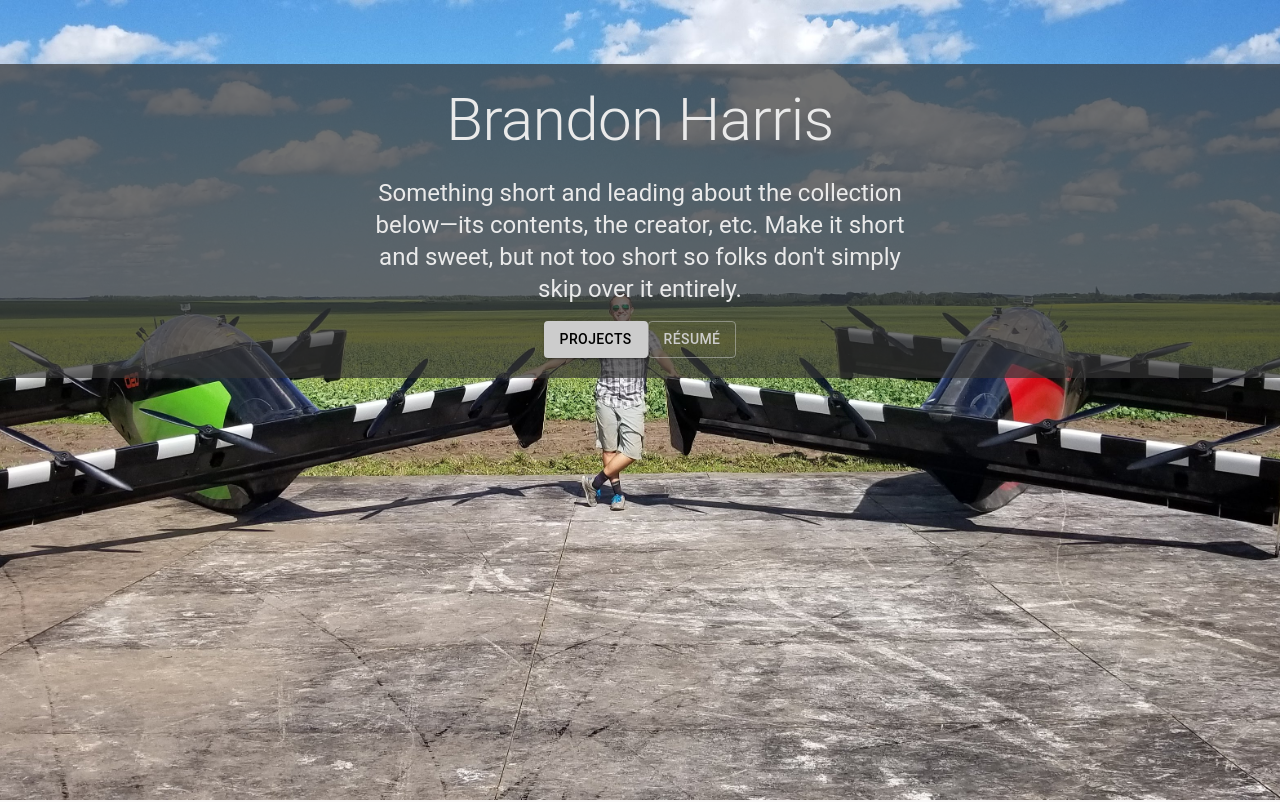
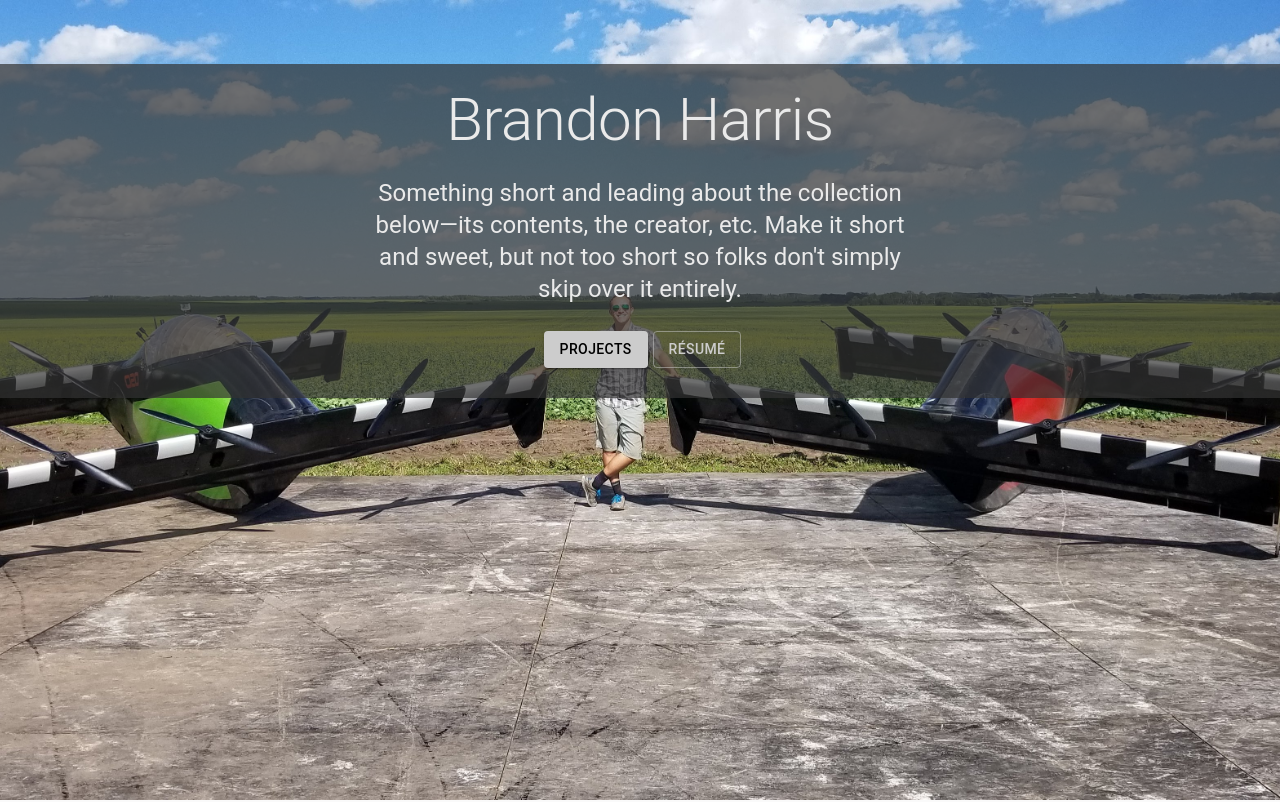
Before and after one commit to brha8286/portfolio-react, a React (Create React App) app: page / in a window 1280 px wide. Shown: the top 802 px of the page. Built offline with nearby package versions, Linux system fonts and the light colour scheme.

Commit message:
A little cleanup.

```diff
--- a/src/components/Homepage.jsx
+++ b/src/components/Homepage.jsx
@@ -30,31 +30,13 @@ const useStyles = makeStyles((theme) => ({
     backgroundColor: 'rgba(50, 50, 50, 0.7)',
     padding: '20px 0px',
   },
-  // notStuckButton: {
-  //   position: 'relative',
-  //   marginTop: 10,
-  //   left: '50%',
-  //   transform: 'translate(-50%, 0%)',
-  //   // left: '50%',
-  //   // paddingRight: 0,
-  //   //display: 'inline-block',
-  //   // transform: 'translateX(50%)',
-  //   // transition: `transform 1s`,
-  //   transition: `left 1s`,
-  //   // justifyContent: 'center',
-  //   // marginTop: theme.spacing(4),
-  //   // marginLeft: 0,
-  //   // transition: `justifyContent 1s`,
-  // },
+  heroButtons: {
+    padding: '10px',
+  },
   stickyContainer: {
     backgroundColor: 'rgba(50, 50, 50, 0.7)',
     minWidth: '100vw',
     backgroundPosition: 'center',
-  },
-  buttonStyle: {
-    // display: 'inline-block',
-    // transform:'translateX(-100%)',
-    // margin: 5,
   },
   cardGrid: {
     paddingTop: theme.spacing(4),
@@ -99,18 +81,18 @@ export default function Homepage() {
                 </Typography>
             </Container>
             <ScrollAfter className={styles.notStuckButton} afterClassName={styles.slider}>
-                {/* <div className={classes.heroButtons}> */}
+                <div className={classes.heroButtons}>
                 {/* <Grid container spacing={2} justify="center"> */}
 
-                <Button variant="contained" color="primary" href="#projects" className={classes.buttonStyle}>
+                <Button variant="contained" color="primary" href="#projects" className={styles.buttonStyle}>
                   Projects
                 </Button>
 
-                <Button variant="outlined" color="primary" className={classes.buttonStyle}>
+                <Button variant="outlined" color="primary" className={styles.darkenStyle}>
                   Résumé
                 </Button>
                 {/* </Grid> */}
-                {/* </div> */}
+                </div>
               </ScrollAfter>
           </div>
         </div>
--- a/src/components/homepage.module.scss
+++ b/src/components/homepage.module.scss
@@ -1,14 +1,26 @@
+
+
 
 .slider {
     animation: slide-left .3s ease-in-out;
     position: fixed;
     top: 0;
     width: fit-content;
+    margin-top: 0px;
+
+}
+
+.notStuckButton .buttonStyle {
+    margin: 0px 5px;
+}
+
+.slider .darkenStyle {
+    background-color: rgba(50, 50, 50, 0.5);
+    transition: background-color;
+    transition-duration: 1s;
 }
 
 .notStuckButton {
-
-    margin-top: 10px;
     display: flex;
     justify-content: center;
 }
```
